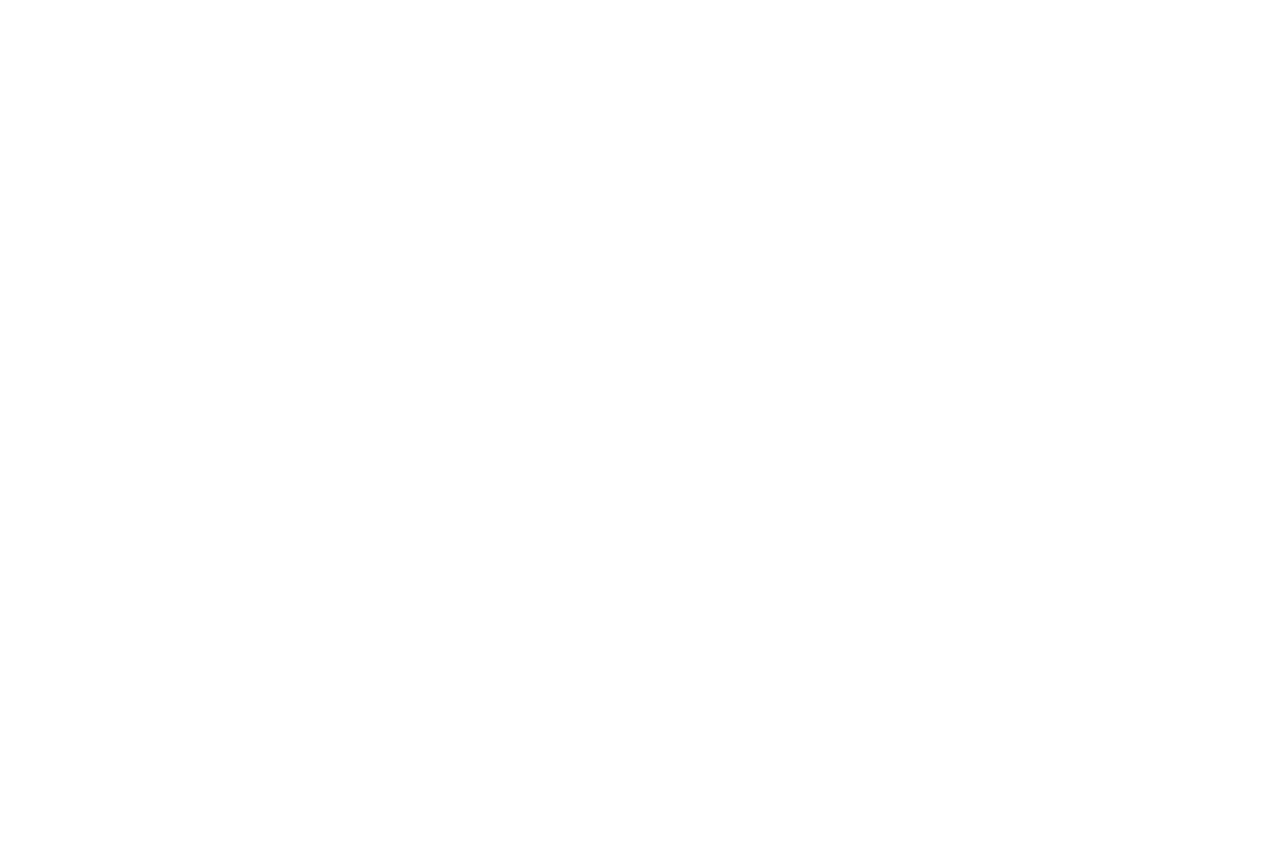
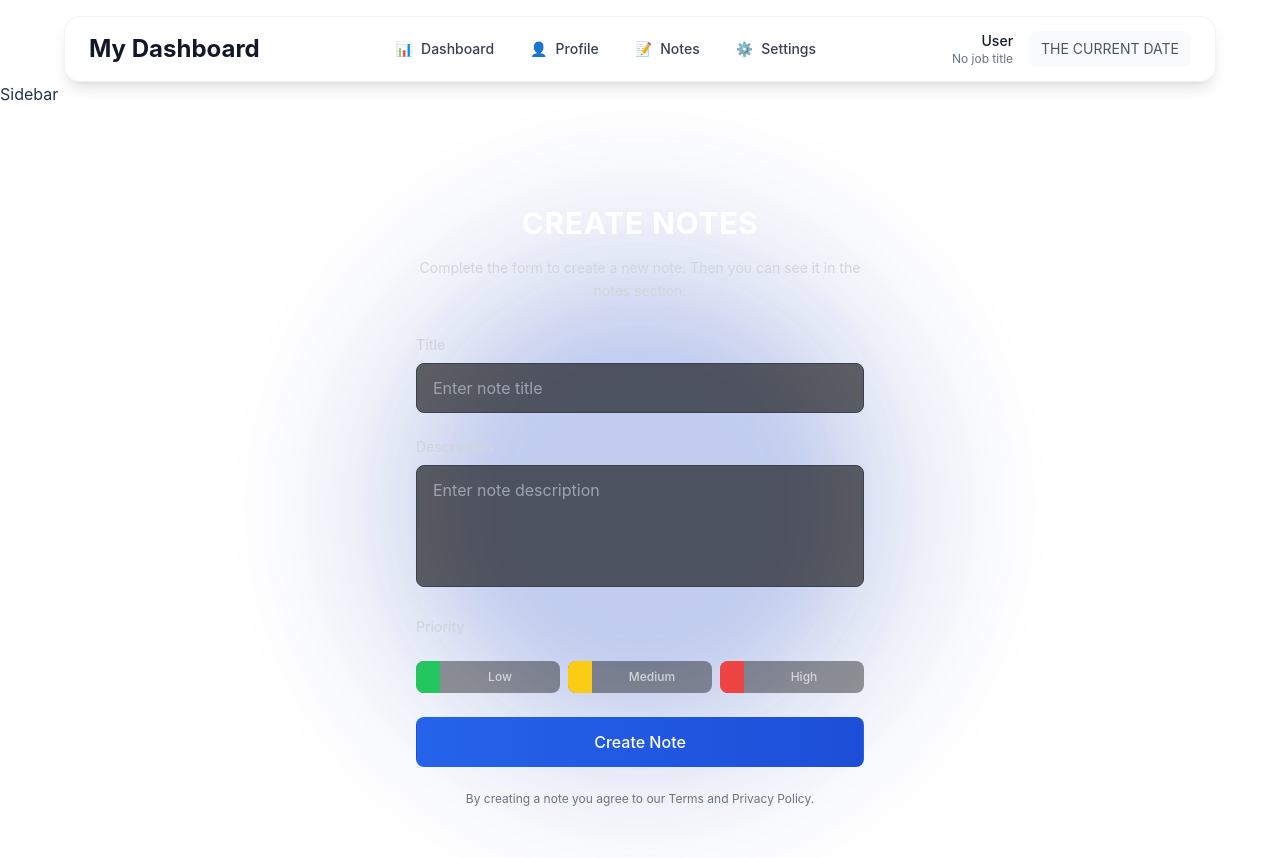
Before and after one commit to EmiLzLz/personal-Dashboard, a React (Vite) app: page /create-note in a window 1280 px wide. Before the commit this address had no page. Shown: the top 858 px of the page. Before the commit the page ends 800 px from the top, so only its background shows below. Built offline with nearby package versions, Linux system fonts and the light colour scheme.

Commit message:
feat: add basic note creation flow
- Created "NoteCard" component for displaying individual notes
- Created "NoteForm" component for adding new notes
- Implemented "NotesList" component to render all notes from
  localStorage
- Added "CreateNote" page

```diff
--- a/src/App.css
+++ b/src/App.css
@@ -55,12 +55,12 @@
 }
 
 /* Icono y título que se achican */
-.summary-card-container{
+.summary-card-container {
   position: relative;
   z-index: 0 !important;
 }
 
-.icon-container{
+.icon-container {
   position: absolute !important;
   top: -12px;
   z-index: 99 !important;
@@ -80,6 +80,16 @@
   transform: scale(0.9);
 }
 
+/* Estilos para notas */
+.radial-purple-bg {
+  background: radial-gradient(
+    circle at center,
+    rgba(146, 51, 234, 0.267) 0%,
+    rgba(146, 51, 234, 0.146) 30%,
+    transparent 70%
+  );
+}
+
 /* Animación para el pulso del glow */
 @keyframes pulseGlow {
   0% {
--- a/src/App.jsx
+++ b/src/App.jsx
@@ -5,6 +5,7 @@ import Profile from "./pages/Profile";
 import Settings from "./pages/Settings";
 import Notes from "./pages/Notes";
 import Layout from "./components/Layout";
+import CreateNotes from "./pages/CreateNote";
 
 function App() {
   return (
@@ -13,6 +14,7 @@ function App() {
         <Route path="/" element={<Layout />}>
           <Route index element={<Dashboard />} />
           <Route path="profile" element={<Profile />} />
+          <Route path="create-note" element={<CreateNotes />} />
           <Route path="notes" element={<Notes />} />
           <Route path="settings" element={<Settings />} />
         </Route>
--- /dev/null
+++ b/src/components/NoteCard.jsx
@@ -0,0 +1,22 @@
+function NoteCard({ id, onDelete, icon, iconBg, title, description }) {
+  return (
+    <div className="bg-white rounded-2xl p-6 shadow-sm border border-gray-100 hover:shadow-md hover:border-gray-200 transition-all duration-300 cursor-pointer group">
+      <div
+        className={`note-icon w-12 h-12 ${iconBg} rounded-xl flex items-center justify-center mb-4 group-hover:scale-105 transition-transform duration-300`}
+      >
+        {icon}
+      </div>
+      <div className="note-body">
+        <h4 className="text-lg font-semibold text-gray-900 mb-2">{title}</h4>
+        <p className="text-gray-600 leading-relaxed">{description}</p>
+      </div>
+      <div className="button-delete">
+        <button className="" onClick={onDelete(id)}>
+          Delete Note
+        </button>
+      </div>
+    </div>
+  );
+}
+
+export default NoteCard;
--- /dev/null
+++ b/src/components/NoteForm.jsx
@@ -0,0 +1,140 @@
+import { useState } from "react";
+
+export default function NotesForm() {
+  return (
+    <div className="relative w-full flex justify-center items-center min-h-screen">
+      {/* Efecto de luz azul difuminado en el centro */}
+      <div className="absolute inset-0 overflow-hidden">
+        <div className="absolute top-1/2 left-1/2 transform -translate-x-1/2 -translate-y-1/2 w-[600px] h-[600px] bg-blue-800/20 rounded-full blur-3xl animate-pulse"></div>
+        <div className="absolute top-1/2 left-1/2 transform -translate-x-1/2 -translate-y-1/2 w-[400px] h-[400px] bg-blue-700/15 rounded-full blur-2xl"></div>
+      </div>
+
+      <div className="relative z-10 w-full max-w-md">
+        <header className="header-form text-center mb-8">
+          <h2 className="text-3xl font-bold text-white mb-4 tracking-wide">
+            CREATE NOTES
+          </h2>
+          <p className="text-gray-300 text-sm leading-relaxed">
+            Complete the form to create a new note. Then you can see it in the
+            notes section.
+          </p>
+        </header>
+
+        <form
+          className="notes-form space-y-6"
+          onSubmit={(e) => e.preventDefault()}
+        >
+          {/* Campo Título */}
+          <div className="space-y-2">
+            <label
+              htmlFor="title"
+              className="block text-sm font-medium text-gray-300 transition-colors duration-200"
+            >
+              Title
+            </label>
+            <input
+              type="text"
+              id="title"
+              name="title"
+              placeholder="Enter note title"
+              className="w-full px-4 py-3 bg-black/60 border border-gray-700 rounded-lg text-white placeholder-gray-400 transition-all duration-300 focus:outline-none focus:ring-2 focus:ring-blue-500 focus:border-transparent backdrop-blur-sm"
+              required
+            />
+          </div>
+
+          {/* Campo Descripción */}
+          <div className="space-y-2">
+            <label
+              htmlFor="description"
+              className="block text-sm font-medium text-gray-300 transition-colors duration-200"
+            >
+              Description
+            </label>
+            <textarea
+              id="description"
+              name="description"
+              placeholder="Enter note description"
+              rows={4}
+              className="w-full px-4 py-3 bg-black/60 border border-gray-700 rounded-lg text-white placeholder-gray-400 transition-all duration-300 focus:outline-none focus:ring-2 focus:ring-blue-500 focus:border-transparent backdrop-blur-sm resize-none"
+              required
+            />
+          </div>
+
+          {/* Sección de Prioridad */}
+          <fieldset className="space-y-3">
+            <legend className="block text-sm font-medium text-gray-300 mb-3">
+              Priority
+            </legend>
+            <div className="grid grid-cols-1 sm:grid-cols-3 gap-2">
+              <label className="relative flex items-center rounded-lg cursor-pointer transition-all duration-300 hover:bg-gray-800/30 overflow-hidden bg-black/40">
+                <input
+                  type="radio"
+                  name="priority"
+                  value="low"
+                  defaultChecked
+                  className="sr-only"
+                />
+                <div
+                  className="w-6 h-full absolute left-0 top-0"
+                  style={{ backgroundColor: "#22c55e" }}
+                ></div>
+                <div className="flex items-center justify-center w-full py-2 pl-8 pr-2">
+                  <span className="text-gray-300 font-medium text-xs">Low</span>
+                </div>
+              </label>
+
+              <label className="relative flex items-center rounded-lg cursor-pointer transition-all duration-300 hover:bg-gray-800/30 overflow-hidden bg-black/40">
+                <input
+                  type="radio"
+                  name="priority"
+                  value="medium"
+                  className="sr-only"
+                />
+                <div
+                  className="w-6 h-full absolute left-0 top-0"
+                  style={{ backgroundColor: "#facc15" }}
+                ></div>
+                <div className="flex items-center justify-center w-full py-2 pl-8 pr-2">
+                  <span className="text-gray-300 font-medium text-xs">
+                    Medium
+                  </span>
+                </div>
+              </label>
+
+              <label className="relative flex items-center rounded-lg cursor-pointer transition-all duration-300 hover:bg-gray-800/30 overflow-hidden bg-black/40">
+                <input
+                  type="radio"
+                  name="priority"
+                  value="high"
+                  className="sr-only"
+                />
+                <div
+                  className="w-6 h-full absolute left-0 top-0"
+                  style={{ backgroundColor: "#ef4444" }}
+                ></div>
+                <div className="flex items-center justify-center w-full py-2 pl-8 pr-2">
+                  <span className="text-gray-300 font-medium text-xs">
+                    High
+                  </span>
+                </div>
+              </label>
+            </div>
+          </fieldset>
+
+          {/* Botón Submit */}
+          <button
+            type="submit"
+            className="w-full py-3 px-4 bg-gradient-to-r from-blue-600 to-blue-700 text-white font-medium rounded-lg transition-all duration-300 hover:from-blue-700 hover:to-blue-800 hover:shadow-lg hover:shadow-blue-500/25 focus:outline-none focus:ring-2 focus:ring-blue-500 focus:ring-offset-2 focus:ring-offset-gray-900 transform hover:scale-[1.02] active:scale-[0.98]"
+          >
+            Create Note
+          </button>
+
+          {/* Texto legal */}
+          <p className="text-xs text-gray-500 text-center mt-4">
+            By creating a note you agree to our Terms and Privacy Policy.
+          </p>
+        </form>
+      </div>
+    </div>
+  );
+}
--- /dev/null
+++ b/src/components/NotesList.jsx
@@ -0,0 +1,62 @@
+import { Search, BookOpen, StickyNote } from "lucide-react";
+import NoteCard from "./NoteCard";
+import useLocalStorage from "../hooks/useLocalStorage";
+
+function NotesList() {
+  const [notes, setNotes] = useLocalStorage("Notes", []);
+
+  const handleDelete = (id) => {
+    const notesUpdate = notes.filter((note) => note.id != id);
+    setNotes(notesUpdate);
+  };
+
+  return (
+    <>
+      <div className="note-list-container w-10/12 mx-auto flex flex-col items-center justify-center min-h-screen sm:h-screen px-6 py-14 relative bg-white">
+        {/* Fondo radial púrpura */}
+        <div className="absolute inset-0 radial-purple-bg pointer-events-none"></div>
+
+        <div className="header-section text-center mb-8 relative z-10">
+          <div className="main-icon w-16 h-16 bg-gray-800 rounded-2xl flex items-center justify-center mx-auto mb-4 shadow-lg">
+            <BookOpen className="w-8 h-8 text-white" />
+          </div>
+          <div className="title-description">
+            <h1 className="text-3xl font-semibold text-gray-900 mb-2">
+              Welcome Royal,
+            </h1>
+            <p className="text-lg text-gray-500">
+              What I can help you discover?
+            </p>
+          </div>
+        </div>
+
+        <div className="searchbar mb-8 relative z-10 w-full">
+          <div className="relative">
+            <Search className="absolute left-4 top-1/2 transform -translate-y-1/2 text-gray-400 w-5 h-5" />
+            <input
+              type="text"
+              placeholder="Search in your notes"
+              className="w-full pl-12 pr-4 py-4 bg-gray-50 rounded-full border-none outline-none focus:bg-white focus:ring-2 focus:ring-blue-500 focus:ring-opacity-20 transition-all duration-300 text-gray-700 placeholder-gray-400 shadow-sm"
+            />
+          </div>
+        </div>
+
+        <div className="notes-grid grid grid-cols-1 sm:grid-cols-2 lg:grid-cols-4 gap-4 relative z-10">
+          {notes.map((note) => (
+            <NoteCard
+              key={note.id}
+              id={note.id}
+              icon={<StickyNote className="w-6 h-6 text-white" />}
+              iconBg="bg-blue-500"
+              title={note.title}
+              description={note.description}
+              onDelete = {handleDelete}
+            />
+          ))}
+        </div>
+      </div>
+    </>
+  );
+}
+
+export default NotesList;
--- /dev/null
+++ b/src/pages/CreateNote.jsx
@@ -0,0 +1,12 @@
+import React from "react";
+import NotesForm from "../components/NoteForm";
+
+function CreateNotes() {
+  return (
+    <section className="w-screen h-full md:h-screen">
+      <NotesForm />
+    </section>
+  );
+}
+
+export default CreateNotes;
--- a/src/pages/Notes.jsx
+++ b/src/pages/Notes.jsx
@@ -1,9 +1,12 @@
-import React from 'react'
+import React from "react";
+import NotesList from "../components/NotesList";
 
 function Notes() {
   return (
-    <section>Notes</section>
-  )
+    <section className="w-screen h-full md:h-screen">
+      <NotesList />
+    </section>
+  );
 }
 
-export default Notes
+export default Notes;
```
